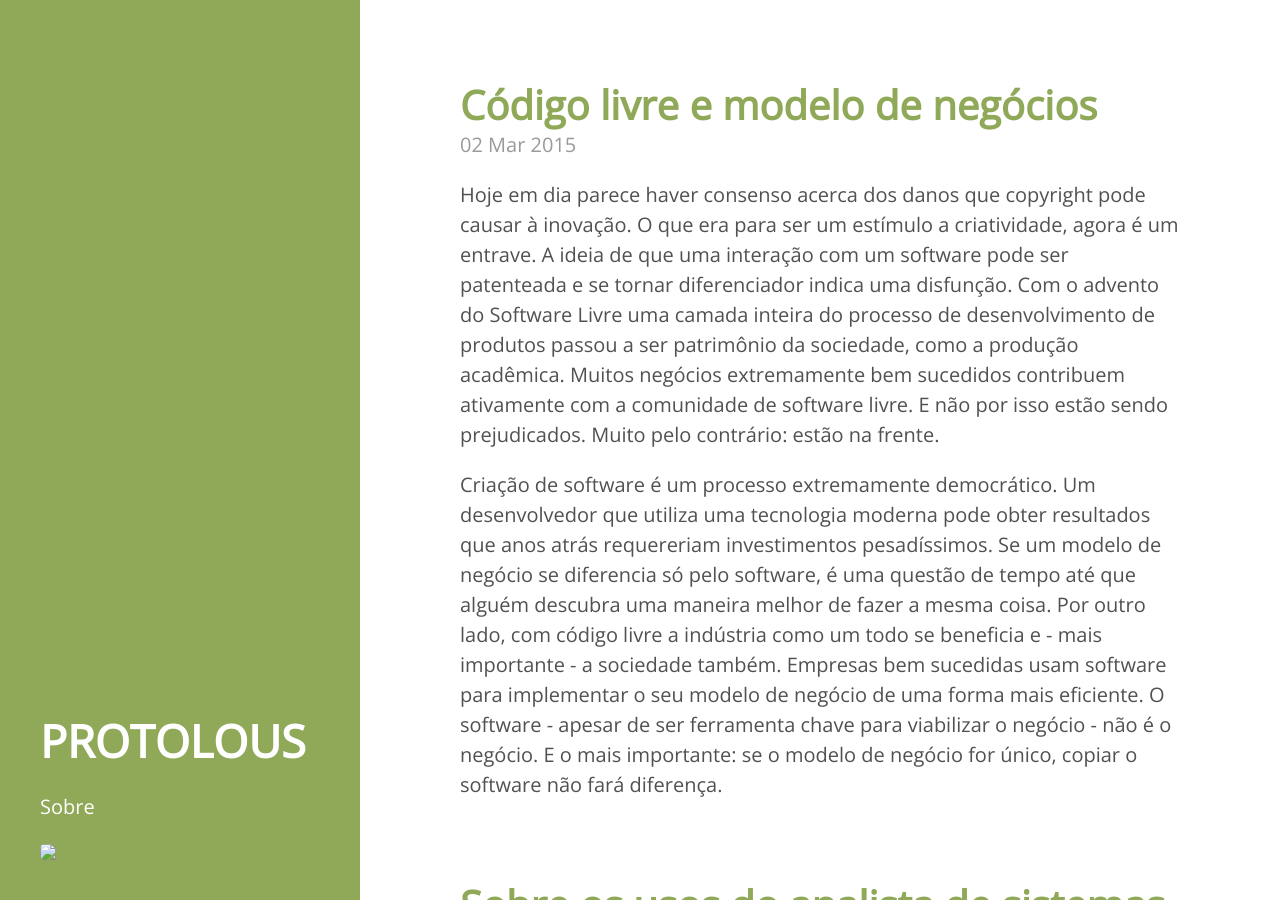
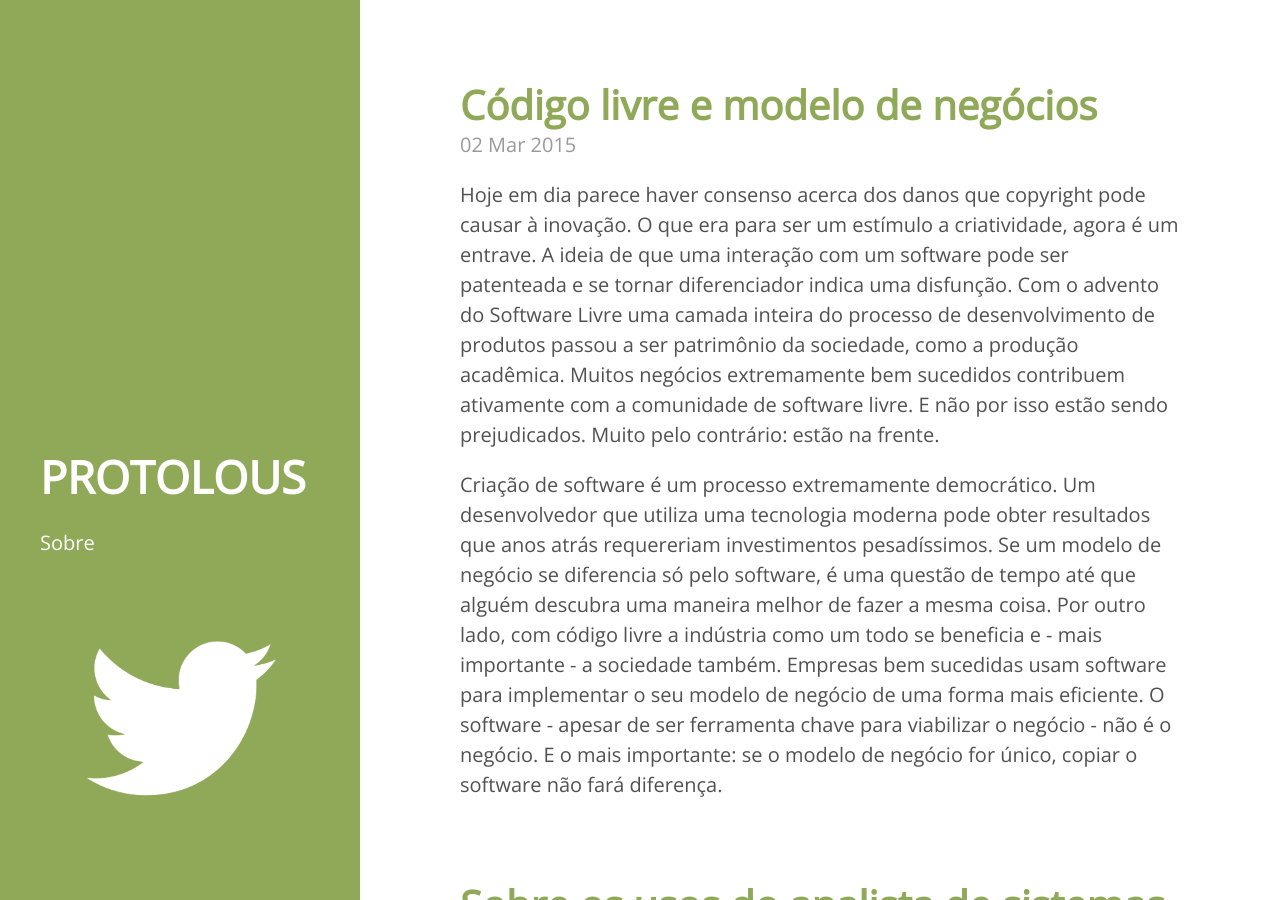
Before and after one commit to lqust/lqust.github.io, a Jekyll site: the page built from index.html, in a window 1280 px wide and 900 px high. Built offline with Jekyll 4.4.1, drawn with Linux system fonts in a browser that asks for light colours; Markdown is read by kramdown in place of the engine named in the settings; the list of posts is cut into pages by our own code.

Commit message:
Arrumando caminho da imagem do twitter

```diff
--- a/_includes/sidebar.html
+++ b/_includes/sidebar.html
@@ -28,7 +28,7 @@
     </nav>
 
 	<div>
-	<img src="TwitterLogo_white.png">
+	<img src="{{ site.baseurl }}public/TwitterLogo_white.png">
 	</div>
 
 
```
